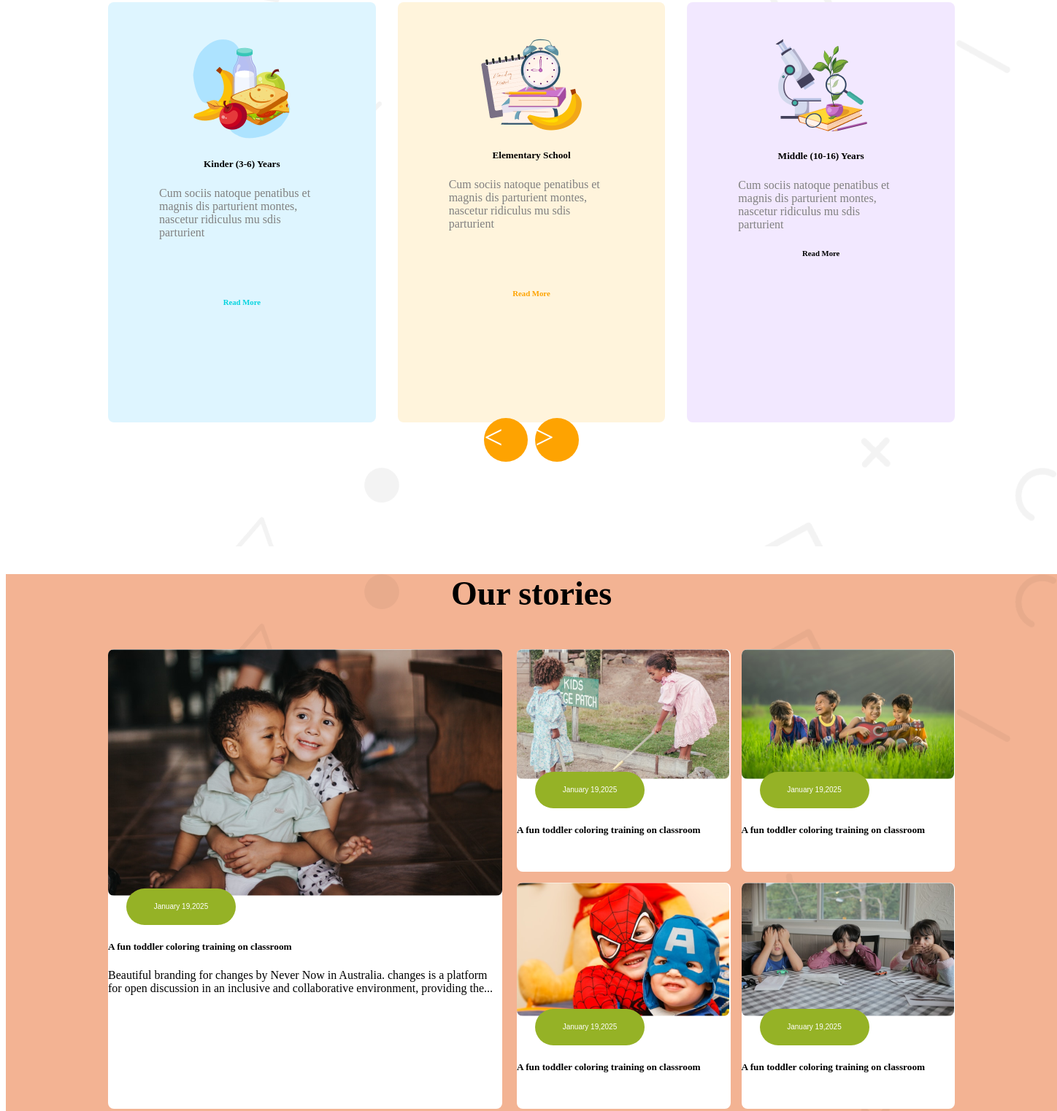
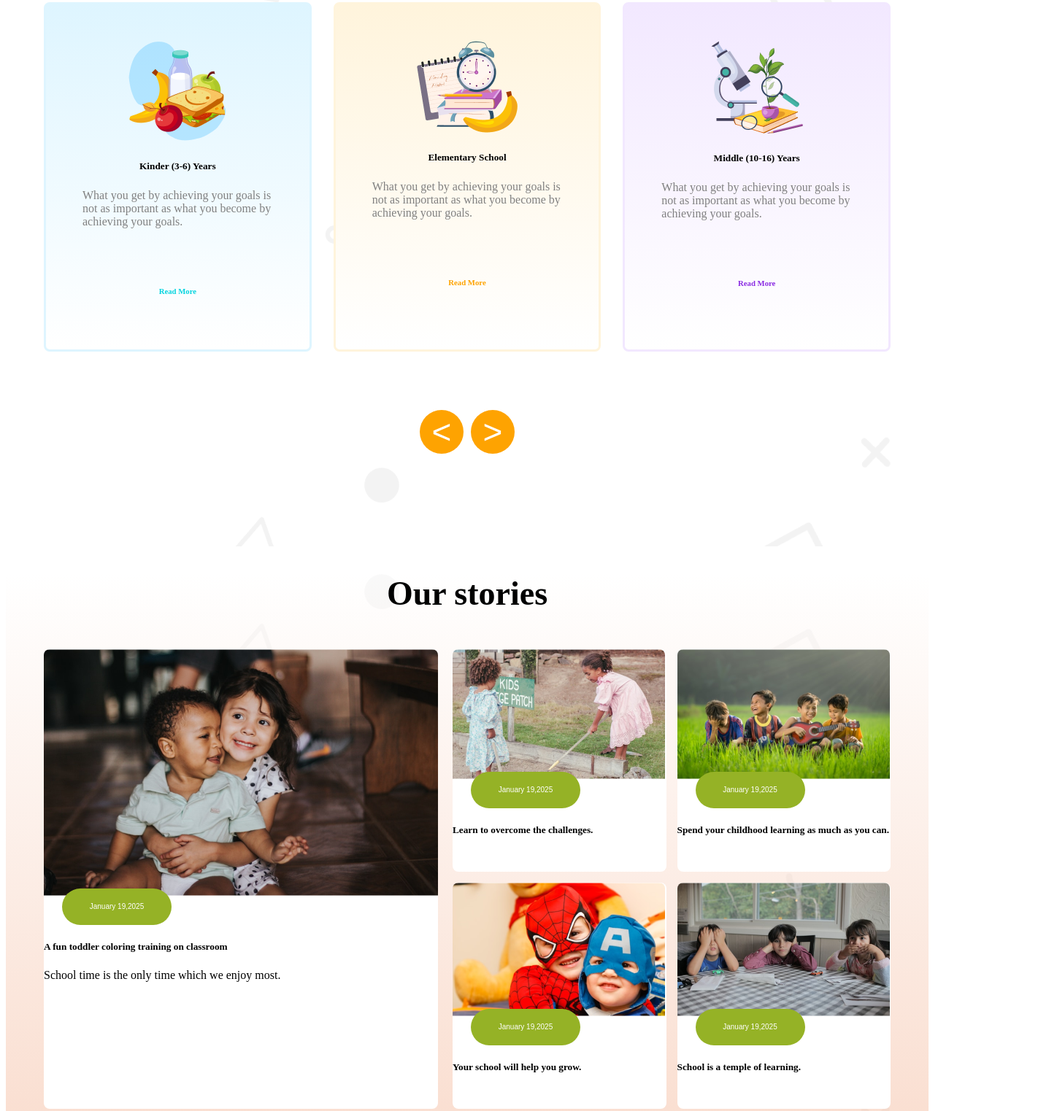
Before and after one commit to tamanna-masud/assignment-2, a plain HTML site: page index.html in a window 1280 px wide. Shown: the part 813-2336 px from the top of the page at 73% size, 1448 px wide, since content can reach past the window. Drawn offline with Linux system fonts and the light colour scheme.

Commit message:
added the section and card descriptions

```diff
--- a/index.html
+++ b/index.html
@@ -53,39 +53,33 @@
 
     </header>
 
-    <main>
+     <main>
         <section class="standard-section">
             <h2 class="section-heading">Standard Curriculum</h2>
             <div class="st-card-container">
 
                 <div class="st-card-1"><img src="assets/kinder.png" alt="">
                 <h5>Kinder (3-6) Years</h5>
-                <p class="st-card-description">Cum sociis natoque penatibus et magnis
-                    dis parturient montes, nascetur ridiculus
-                    mu sdis parturient</p>
+                <p class="st-card-description">What you get by achieving your goals is not as important as what you become by achieving your goals.</p>
                     <h6 class="read-more-1">Read More</h6>
                 </div>
 
 
                 <div class="st-card-2"><img src="assets/elementary.png" alt="">
                     <h5>Elementary School</h5>
-                    <p class="st-card-description">Cum sociis natoque penatibus et magnis
-                        dis parturient montes, nascetur ridiculus
-                        mu sdis parturient</p>
-                        <h6 class="read-more-2">Read More</h6>
+                    <p class="st-card-description">What you get by achieving your goals is not as important as what you become by achieving your goals.</p>
+                    <h6 class="read-more-2">Read More</h6>
                 </div>
 
                 <div class="st-card-3"><img src="assets/middle.png" alt="">
                     <h5>Middle (10-16) Years</h5>
-                    <p class="st-card-description">Cum sociis natoque penatibus et magnis
-                        dis parturient montes, nascetur ridiculus
-                        mu sdis parturient</p>
-                        <h6 class="h">Read More</h6>
+                    <p class="st-card-description">What you get by achieving your goals is not as important as what you become by achieving your goals.</p>
+                        <h6 class="read-more-3">Read More</h6>
                 </div>
             </div>
             <div class="st-buttons">
-                <div class="st-btn-1"><</div>
-                <div class="st-btn-2">></div>
+                <button class="st-btn-1"><</button>
+                <button class="st-btn-2">></button>
             </div>
 
 
@@ -101,9 +95,7 @@
                         <button class="story-btn">January 19,2025</button>
                         <h5>A fun toddler coloring training on
                             classroom</h5>
-                        <p>Beautiful branding for changes by Never Now in Australia.
-                            changes is a platform for open discussion in an inclusive and
-                            collaborative environment, providing the...</p>
+                        <p>School time is the only time which we enjoy most.</p>
                     </div>
                 </div>
 
@@ -111,32 +103,28 @@
                     <div  class="story-card-2">
                         <img src="assets/story-2.png" alt="">
                         <button class="story-btn">January 19,2025</button>
-                        <h5>A fun toddler coloring training on
-                            classroom</h5>
+                        <h5>Learn to overcome the challenges.</h5>
 
 
                     </div>
                     <div class="story-card-3">
                         <img src="assets/story-3.png" alt="">
                         <button class="story-btn">January 19,2025</button>
-                        <h5>A fun toddler coloring training on
-                            classroom</h5>
+                        <h5>Spend your childhood learning as much as you can.</h5>
 
 
                     </div>
                     <div  class="story-card-4">
                         <img src="assets/story-4.png" alt="">
                         <button class="story-btn">January 19,2025</button>
-                        <h5>A fun toddler coloring training on
-                            classroom</h5>
+                        <h5>Your school will help you grow.</h5>
 
 
                     </div>
                     <div  class="story-card-5">
                         <img src="assets/story-5.png" alt="">
                         <button class="story-btn">January 19,2025</button>
-                        <h5>A fun toddler coloring training on
-                            classroom</h5>
+                        <h5>School is a temple of learning.</h5>
                     </div>
                 </div>
             </div>
@@ -157,7 +145,7 @@
                     <h3>Kids<br>
                     Education</h3>
                     </div>
-                    <p>Pizza ipsum dolor meat lovers buffalo. Deep dolor roll melted bacon Bianca pan bacon pineapple Aussie. Mayo rib sauce Hawaiian meatball.</p>
+                    <p>What you get by achieving your goals is not as important as what you become by achieving your goals.</p>
                 </div>
             </div>
 
@@ -186,5 +174,6 @@
 
     </footer>
 
+
 </body>
 </html>
--- a/styles/styles.css
+++ b/styles/styles.css
@@ -8,17 +8,13 @@
   font-style: normal;
 }
 
-body styles
-.body{
-    width: 1440px;
+/* body styles */
 
-    /* navbar related styles */
-}
 .navbar{
     display: flex;
     justify-content: space-between;
     align-items: center;
-    width: 1160px; ;
+    width: 1160px;
     height: 62px;
     margin: 0 130px;
 }
@@ -106,7 +102,7 @@ color: #5D58EF;
 
 .standard-section{
     background-image: url("/assets/bg.png");
-    width: 1440px;
+    /* width: 1440px; */
     height: 879px;
     justify-content: center;
     align-items: center;
@@ -124,41 +120,54 @@ color: #5D58EF;
     justify-content: center;
     gap: 30px;
     margin: 80px 140px;
-    height: 490px;
     width: 1160px;
 
 
 }
 .st-card-1{
-    background-color: #DEF5FF;
+    border: solid #DEF5FF;
+    background: linear-gradient(
+        0deg,
+        #ffffff,
+        #DEF5FF
+    );
     border-radius: 8px;
-    height: 476px;
     width: 367px;
     justify-items: center;
-    padding:50px 70px ;
+    padding:50px ;
 
 }
 .st-card-2{
-    background-color: #FFF4DC;
+    border: solid#FFF4DC;
+    background: linear-gradient(
+        0deg,
+        #ffffff,
+        #FFF4DC
+
+    );
     border-radius: 8px;
-    height: 476px;
     width: 367px;
     justify-items: center;
-    padding:50px 70px ;
+    padding:50px ;
 
 }
 .st-card-3{
-    background-color: #F2E8FF;
+    border: solid #F2E8FF;
+    background: linear-gradient(
+        0deg,
+        #ffffff,
+        #F2E8FF
+        );
     border-radius: 8px;
-    height: 476px;
     width: 367px;
     justify-items: center;
-    padding:50px 70px ;
+    padding:50px ;
 }
 
 .st-buttons{
     display: flex;
     gap: 10px;
+
 
 
 }
@@ -202,9 +211,14 @@ margin-top: 80px;
 
 
 .stories-section{
-    background-color:#f3b393 ;
-    background-image: url("/assets/bg.png");
-    width: 1440px;
+
+    background: linear-gradient(
+        180deg,
+        rgba(255, 255, 255, 0.5),
+        rgba(243, 179, 147, 0.5)
+    ),
+    url("../assets/bg.png");
+    /* width: 1440px; */
     height: 880px;
     justify-content: center;
     align-items: center;
@@ -221,7 +235,8 @@ margin-top: 80px;
 
 }
 .story-card-container img{
-    border-radius:8px;
+    border-top-right-radius:8px ;
+    border-top-left-radius: 8px;
 }
 .story-card-1{
     background-color: #FFFFFF;
@@ -242,6 +257,7 @@ margin-top: 80px;
 .story-card-4{
     background-color: #FFFFFF;
     border-radius: 8px;
+
 }
 .story-card-5{
     background-color: #FFFFFF;
@@ -280,9 +296,10 @@ margin-top: 80px;
 /* footer related styles */
 
 .footer-section{
-    background-color: #01ACFD;
+    color: #DD4B39;
+    background-color: rgb(208, 239, 240);;
     height:520px ;
-    width: 1440px;
+    /* width: 1440px; */
     justify-content: center;
     align-items: center;
     justify-items: center;
@@ -292,7 +309,6 @@ margin-top: 80px;
 .footer-container{
     display: flex;
     justify-content: space-between;
-    gap: ;
     height: 225px;
     width: 1075px;
     margin:80px 140px ;
@@ -313,3 +329,34 @@ font-weight: bold;
 .column-2 ul{
 list-style: none;
 }
+
+
+
+
+/* responsive styles */
+
+/* @media screen and (max-width:576px ) {
+ .body{width: 576;
+display: flex;
+flex-direction: column;}
+.navbar{
+    width: 100%;
+    border: 1px solid orangered;
+}
+.banner{
+    flex-direction: column-reverse;
+    margin: 0;
+    width:100%;
+    align-items: center;
+}
+.st-card-container{
+    flex-direction: column;
+}
+.story-card-1{
+    display: none;
+}
+.small-cards{
+    display: grid;
+    grid-template-columns: repeat(2,1fr);
+}
+}  */
```
